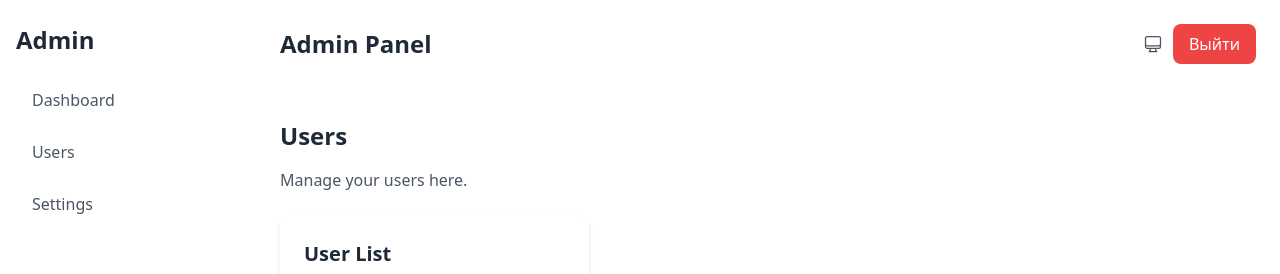
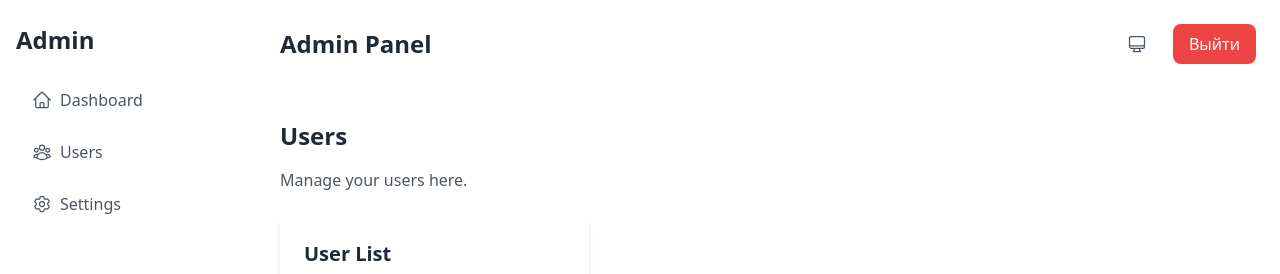
Before and after one commit to plombir1917/lptsk_kvn_front, a Nuxt app: page /admin/users in a window 1280 px wide. Shown: the top 274 px of the page. Built offline with nearby package versions, Linux system fonts and the light colour scheme.

Commit message:
feat: icons for admin sidebar

```diff
--- a/layouts/admin.vue
+++ b/layouts/admin.vue
@@ -11,24 +11,27 @@
             <li class="mt-3">
               <nuxt-link
                 to="/admin"
-                class="block px-4 py-2 text-gray-600 dark:text-gray-300 rounded-lg hover:bg-blue-100 dark:hover:bg-blue-800"
+                class="flex items-center px-4 py-2 text-gray-600 dark:text-gray-300 rounded-lg hover:bg-blue-100 dark:hover:bg-blue-800 hover:text-blue-500"
               >
+                <HomeIcon class="w-5 h-5 mr-2" />
                 Dashboard
               </nuxt-link>
             </li>
             <li class="mt-3">
               <nuxt-link
                 to="/admin/users"
-                class="block px-4 py-2 text-gray-600 dark:text-gray-300 rounded-lg hover:bg-blue-100 dark:hover:bg-blue-800"
+                class="flex items-center px-4 py-2 text-gray-600 dark:text-gray-300 rounded-lg hover:bg-blue-100 dark:hover:bg-blue-800 hover:text-blue-500"
               >
+                <UserGroupIcon class="w-5 h-5 mr-2" />
                 Users
               </nuxt-link>
             </li>
             <li class="mt-3">
               <nuxt-link
                 to="/admin/settings"
-                class="block px-4 py-2 text-gray-600 dark:text-gray-300 rounded-lg hover:bg-blue-100 dark:hover:bg-blue-800 hover:text-blue-500 dark:hover:text-blue-500"
+                class="flex items-center px-4 py-2 text-gray-600 dark:text-gray-300 rounded-lg hover:bg-blue-100 dark:hover:bg-blue-800 hover:text-blue-500"
               >
+                <Cog6ToothIcon class="w-5 h-5 mr-2" />
                 Settings
               </nuxt-link>
             </li>
@@ -46,7 +49,7 @@
               Admin Panel
             </h1>
           </div>
-          <div class="flex items-center">
+          <div class="flex items-center space-x-4">
             <ElementsThemeSwitcher />
             <button
               class="px-4 py-2 bg-red-500 text-white rounded-lg hover:bg-red-600"
@@ -62,13 +65,21 @@
       <main
         class="flex-1 overflow-x-hidden overflow-y-auto bg-body dark:bg-gray-900"
       >
-        <div class="container mx-auto px-6 py-8"><slot /></div>
+        <div class="container mx-auto px-6 py-8">
+          <slot />
+        </div>
       </main>
     </div>
   </div>
 </template>
 
 <script setup>
+import {
+  HomeIcon,
+  UserGroupIcon,
+  Cog6ToothIcon,
+} from '@heroicons/vue/24/outline';
+
 // Функция для выхода
 function logout() {
   // Здесь добавьте свою логику выхода
--- a/package.json
+++ b/package.json
@@ -10,6 +10,7 @@
     "postinstall": "nuxt prepare"
   },
   "dependencies": {
+    "@heroicons/vue": "^2.1.3",
     "@nuxt/image": "^1.7.0",
     "@nuxt/postcss8": "^1.1.3",
     "@nuxtjs/color-mode": "^3.4.1",
```
Also changed, not shown: 1 other file (tests, documents, lock files or other folders).
